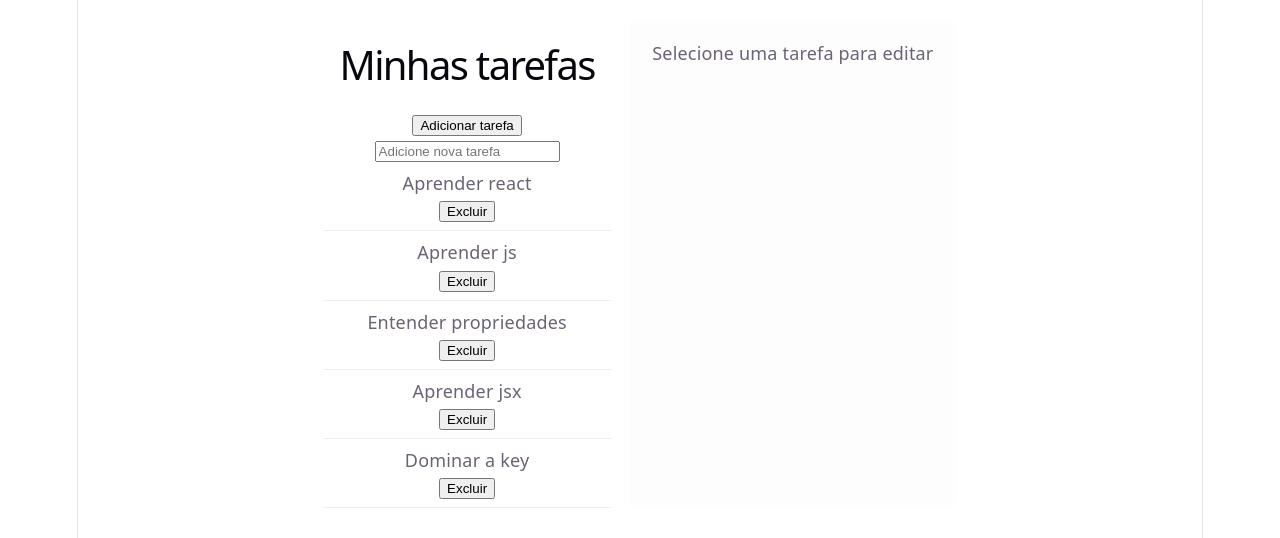
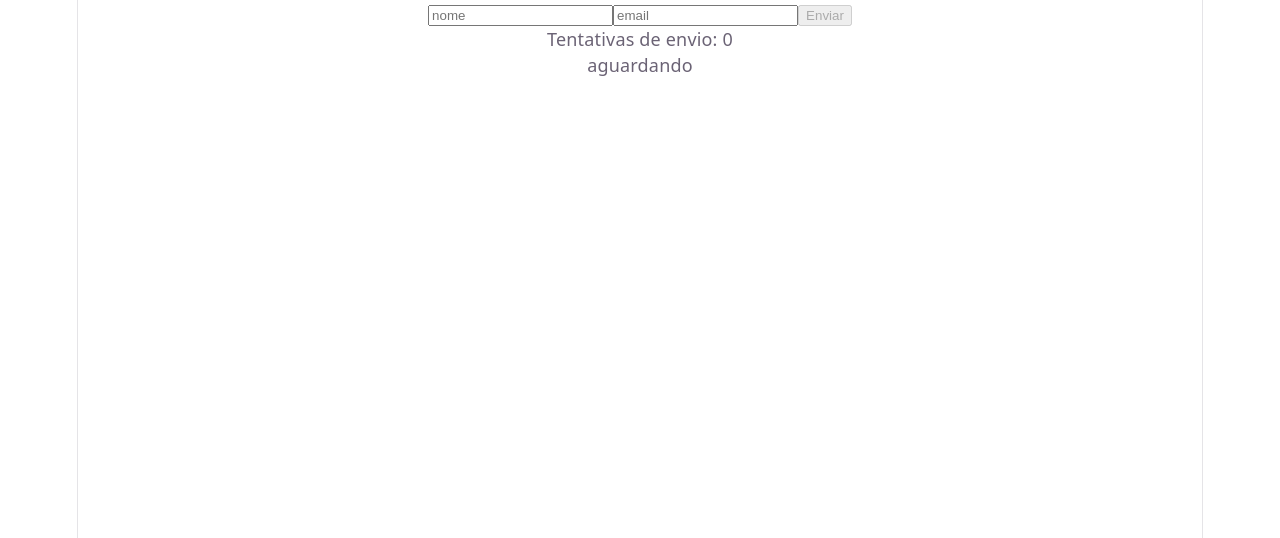
Before and after one commit to Manoel7Oliveira/Curso-React-Serliv, a React (Vite) app in the folder meu-segundo-react/second-react/: page / in a window 1280 px wide. Shown: the top 538 px of the page. Built offline with nearby package versions, Linux system fonts and the light colour scheme.

Commit message:
useReducer

```diff
--- /dev/null
+++ b/meu-segundo-react/second-react/src/App-6.jsx
@@ -0,0 +1,65 @@
+import { useReducer } from 'react'
+import { initialState, registroReducer } from "./Reducers/RegistroReducer.jsx"
+
+
+
+function App() {
+
+  const [state, dispatch] = useReducer(registroReducer, initialState);
+
+  // useReducer é um hook do React que é usado para gerenciar o estado de um componente.
+  //  Ele é uma alternativa ao useState e é especialmente útil quando o estado é complexo
+  // ou quando as atualizações de estado dependem do estado anterior.
+
+  // O useReducer recebe dois argumentos: o primeiro é a função reducer,
+  // que é responsável por atualizar o estado com base em uma ação, e o segundo é o estado inicial.
+  // Ele retorna um array com dois elementos: o estado atual e a função dispatch, que é usada para enviar ações para o reducer.
+
+  // No exemplo acima, o estado inicial é definido como um objeto com as propriedades nome, email, status, erro e tentativas.
+  // A função registroReducer é a função reducer que lida com as ações para atualizar o estado.
+  // Ela recebe o estado atual e uma ação como argumentos e retorna um novo estado com base na ação.
+
+  // A função dispatch é usada para enviar ações para o reducer.
+  // Por exemplo, para atualizar o campo nome, você pode usar dispatch({ type: 'CAMPO_ALTERADO', campo: 'nome', valor: 'Novo Nome' }).
+
+  async function handleSubimit(e) {
+    e.preventDefault();
+
+    dispatch({ type: 'INICIAR_ENVIO' });
+
+    try {
+      // Simulaçao de API
+      await new Promise(resolve => setTimeout(resolve, 2000));
+      dispatch({ type: 'SUCESSO' });
+
+      await new Promise(resolve => setTimeout(resolve, 2000));
+      dispatch({ type: 'RESET' });
+    } catch (err) {
+      dispatch({ type: 'ERRO', mensage: 'falha ao enviar' });
+    }
+
+  }
+
+  return (
+    <>
+      <form onSubmit={handleSubimit}>
+        <input value={state.nome} placeholder='nome' onChange={(e) => dispatch({ type: 'CAMPO_ALTERADO', campo: 'nome', valor: e.target.value })} type="text" />
+        <input value={state.email} placeholder='email' onChange={(e) => dispatch({ type: 'CAMPO_ALTERADO', campo: 'email', valor: e.target.value })} type="email" />
+
+        <button disabled={state.status === 'enviando' || state.nome.length === 0 || state.email.length === 0}>
+          {state.status === 'enviando' ? "Cadastrando..." : 'Enviar'}
+        </button>
+
+        {state.status === 'sucesso' ? (<p style={{ color: 'green' }}>Mensagem enviada com sucesso</p>) : null}
+        {state.status === 'erro' ? (<p style={{ color: 'red' }}>Erro ao enviar a mensagem: {state.erro}</p>) : null}
+        <p>Tentativas de envio: {state.tentativas}</p>
+        <p>{state.status}</p>
+      </form>
+
+
+
+    </>
+  )
+}
+
+export default App
--- /dev/null
+++ b/meu-segundo-react/second-react/src/Reducers/RegistroReducer.jsx
@@ -0,0 +1,25 @@
+export const initialState = {
+    nome: '',
+    email: '',
+    status: 'aguardando',
+    erro: null,
+    tentativas: 0
+}
+
+export function registroReducer(state, action) {
+
+    switch (action.type) {
+        case 'CAMPO_ALTERADO':
+            return { ...state, [action.campo]: action.valor }
+        case 'INICIAR_ENVIO':
+            return { ...state, status: 'enviando', erro: null, tentativas: state.tentativas + 1 }
+        case 'SUCESSO':
+            return { ...initialState, status: 'sucesso' }
+        case 'ERRO':
+            return { ...state, status: 'aguardando', erro: action.mensage }
+        case 'RESET':
+            return { ...initialState }
+        default:
+            return state
+    }
+}
--- a/meu-segundo-react/second-react/src/main.jsx
+++ b/meu-segundo-react/second-react/src/main.jsx
@@ -1,7 +1,7 @@
 import { StrictMode } from 'react'
 import { createRoot } from 'react-dom/client'
 import './index.css'
-import App from './App-5.jsx'
+import App from './App-6.jsx'
 
 createRoot(document.getElementById('root')).render(
   <StrictMode>
```
